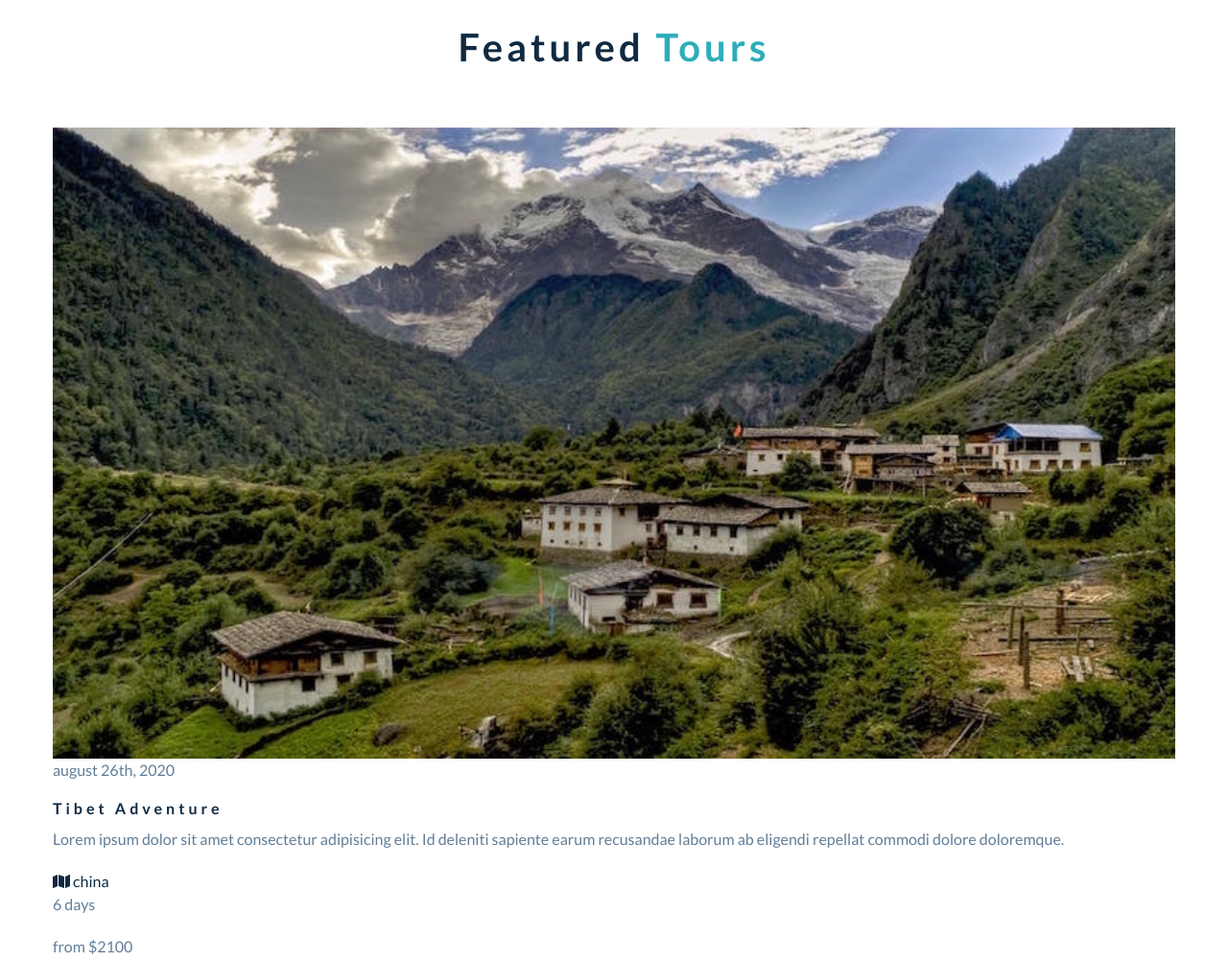
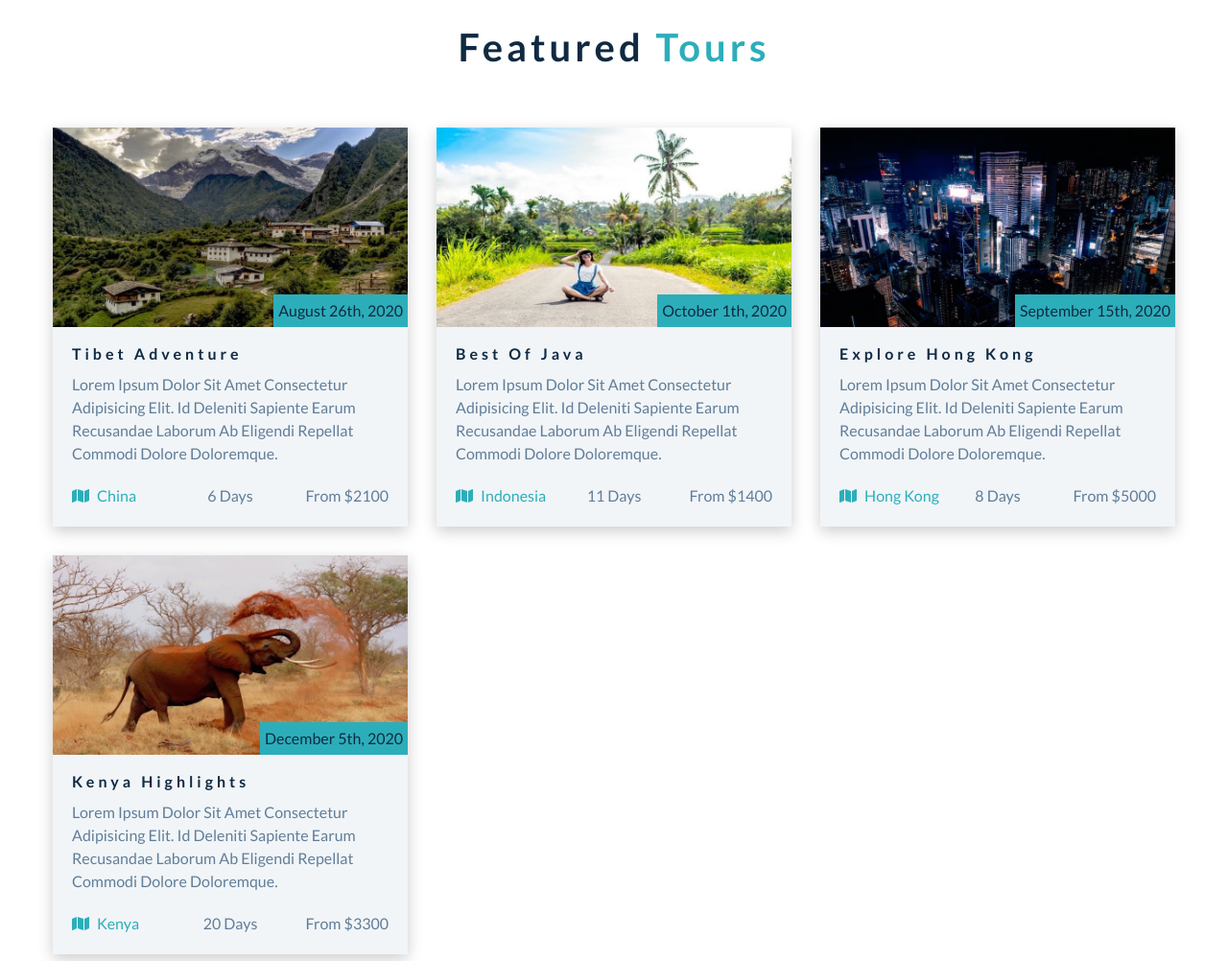
Before and after one commit to arnameti/backroads-new-design, a website: page index.html in a window 1280 px wide. Shown: the part 2000-3002 px from the top of the page at 96% size. Drawn offline with nearby package versions, Linux system fonts and the light colour scheme; files that its build step writes are made by us from their sources.

Commit message:
tour css

```diff
--- a/app/scss/globals/_typography.scss
+++ b/app/scss/globals/_typography.scss
@@ -30,6 +30,7 @@ h4 {
 p {
   margin-bottom: 2rem;
   color: var(--clr-grey-5);
+
 }
 @media screen and (min-width: 800px) {
   h1 {
--- /dev/null
+++ b/app/scss/layout/_tour.scss
@@ -0,0 +1,95 @@
+.tour {
+  text-transform: capitalize;
+
+  &__container {
+    display: grid;
+    grid-column-gap: 3rem;
+    grid-template-columns: repeat(auto-fill, minmax(370px, 1fr));
+  }
+
+  &__article {
+    margin-bottom: 3rem;
+    box-shadow: var(--dark-shadow);
+    transition: var(--transition);
+
+    &:hover {
+      transform: scale(1.02);
+    }
+  }
+
+  &__photo-box {
+    position: relative;
+  }
+
+  &__photo {
+  }
+
+  &__date {
+    background: var(--clr-primary-5);
+    color: var(--clr-grey-1);
+    margin-bottom: 0;
+    display: inline-block;
+    padding: 0.5rem;
+    position: absolute;
+    bottom: 0;
+    right: 0;
+  }
+
+  &__info {
+    background: var(--clr-grey-10);
+    padding: 2rem;
+  }
+
+  &__title {
+  }
+
+  &__text {
+  }
+
+  &__footer {
+    display: grid;
+    grid-template-columns: 1fr 1fr 1fr;
+    justify-items: center;
+    color: var(--clr-primary-5)
+  }
+
+  &__country {
+
+    justify-self: start;
+
+    & > i {
+      margin-right: 0.5rem;
+    }
+  }
+
+  &__days {
+    margin-bottom: 0;
+  }
+
+  &__price {
+    margin-bottom: 0;
+    justify-self: end;
+  }
+}
+
+@media screen and (max-width: 840px) {
+  .tour__country {
+    justify-self: center;
+  }
+
+  .tour__price {
+    justify-self: center;
+  }
+}
+
+@media screen and (max-width: 350px) {
+
+  .tour__container {
+      grid-template-columns: repeat(auto-fill, minmax(250px, 1fr));
+  }
+
+  .tour__footer {
+    grid-template-columns: 1fr;
+    row-gap: 1rem;
+  }
+}
--- a/app/scss/layout/index.scss
+++ b/app/scss/layout/index.scss
@@ -3,3 +3,4 @@
 @forward "header";
 @forward "about";
 @forward "services";
+@forward "tour";
--- a/index.html
+++ b/index.html
@@ -118,16 +118,15 @@
           <div class="tour__article">
             <div class="tour__photo-box">
               <img src="images/tour-1.jpeg" alt="" class="tour__photo" />
-              <p class="tour__date">august 26th, 2020</p>
+              <span class="tour__date">august 26th, 2020</span>
             </div>
             <div class="tour__info">
               <h4 class="tour__title">tibet adventure</h4>
-              <p class="tour-text">
+              <p class="tour__text">
                 Lorem ipsum dolor sit amet consectetur adipisicing elit. Id
                 deleniti sapiente earum recusandae laborum ab eligendi repellat
                 commodi dolore doloremque.
               </p>
-            </div>
               <div class="tour__footer">
                 <span class="tour__country">
                   <i class="fas fa-map"></i>
@@ -135,6 +134,7 @@
                 </span>
                 <p class="tour__days">6 days</p>
                 <p class="tour__price">from <span>&dollar;</span>2100</p>
+              </div>
             </div>
           </div>
           <div class="tour__article">
@@ -149,7 +149,6 @@
                 deleniti sapiente earum recusandae laborum ab eligendi repellat
                 commodi dolore doloremque.
               </p>
-            </div>
               <div class="tour__footer">
                 <span class="tour__country">
                   <i class="fas fa-map"></i>
@@ -159,9 +158,10 @@
                 <p class="tour__price">from <span>&dollar;</span>1400</p>
               </div>
             </div>
+          </div>
           <div class="tour__article">
             <div class="tour__photo-box">
-              <img src="images/tour-1.jpeg" alt="" class="tour__photo" />
+              <img src="images/tour-3.jpeg" alt="" class="tour__photo" />
               <p class="tour__date">september 15th, 2020</p>
             </div>
             <div class="tour__info">
@@ -171,7 +171,6 @@
                 deleniti sapiente earum recusandae laborum ab eligendi repellat
                 commodi dolore doloremque.
               </p>
-            </div>
               <div class="tour__footer">
                 <span class="tour__country">
                   <i class="fas fa-map"></i>
@@ -181,9 +180,10 @@
                 <p class="tour__price">from <span>&dollar;</span>5000</p>
               </div>
             </div>
+          </div>
           <div class="tour__article">
             <div class="tour__photo-box">
-              <img src="images/tour-1.jpeg" alt="" class="tour__photo" />
+              <img src="images/tour-4.jpeg" alt="" class="tour__photo" />
               <p class="tour__date">december 5th, 2020</p>
             </div>
             <div class="tour__info">
@@ -193,7 +193,6 @@
                 deleniti sapiente earum recusandae laborum ab eligendi repellat
                 commodi dolore doloremque.
               </p>
-            </div>
               <div class="tour__footer">
                 <span class="tour__country">
                   <i class="fas fa-map"></i>
@@ -205,6 +204,7 @@
             </div>
           </div>
         </div>
+      </div>
     </section>
     <script src="dist/script.js"></script>
   </body>
```
Lines whose indentation alone changed are shown as unchanged.
